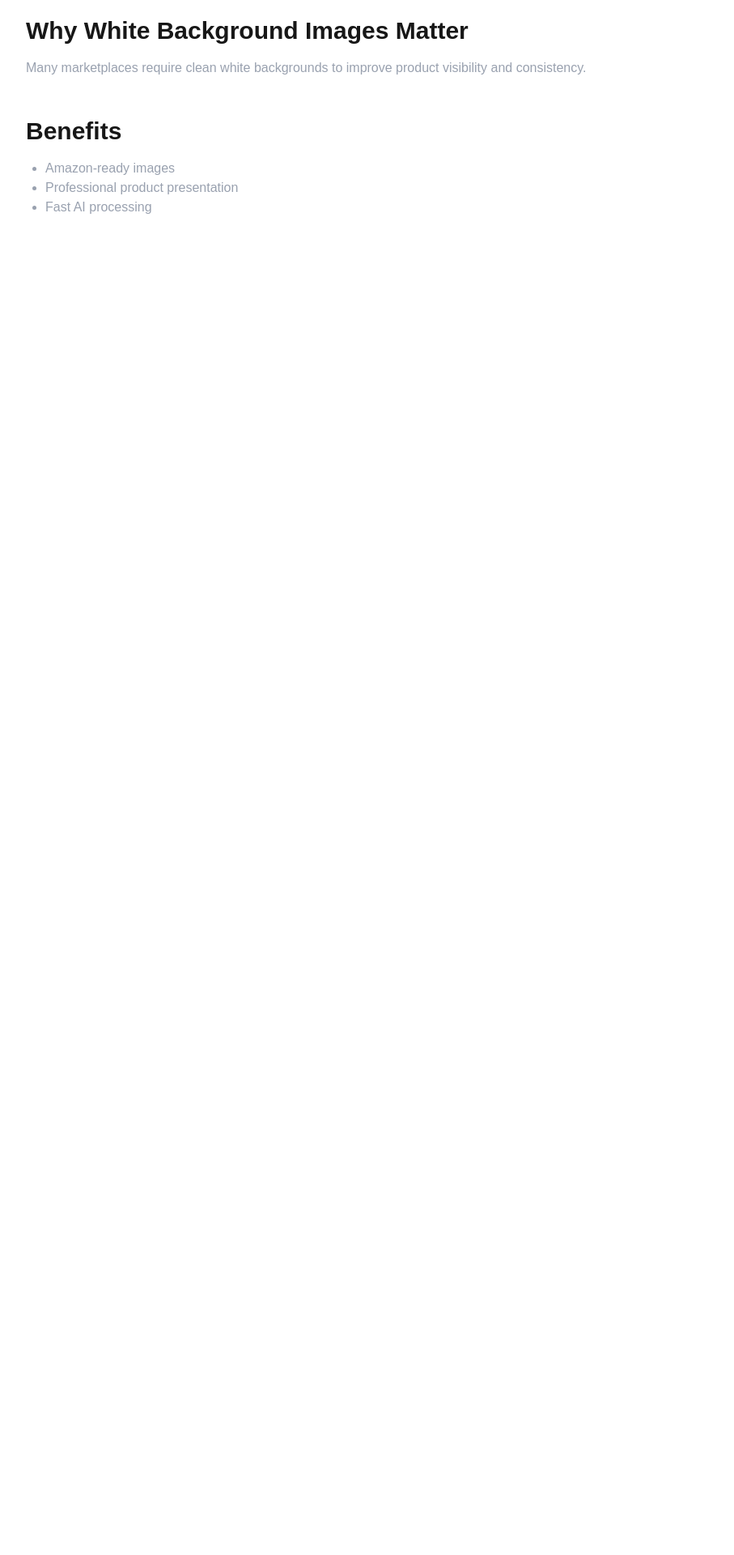
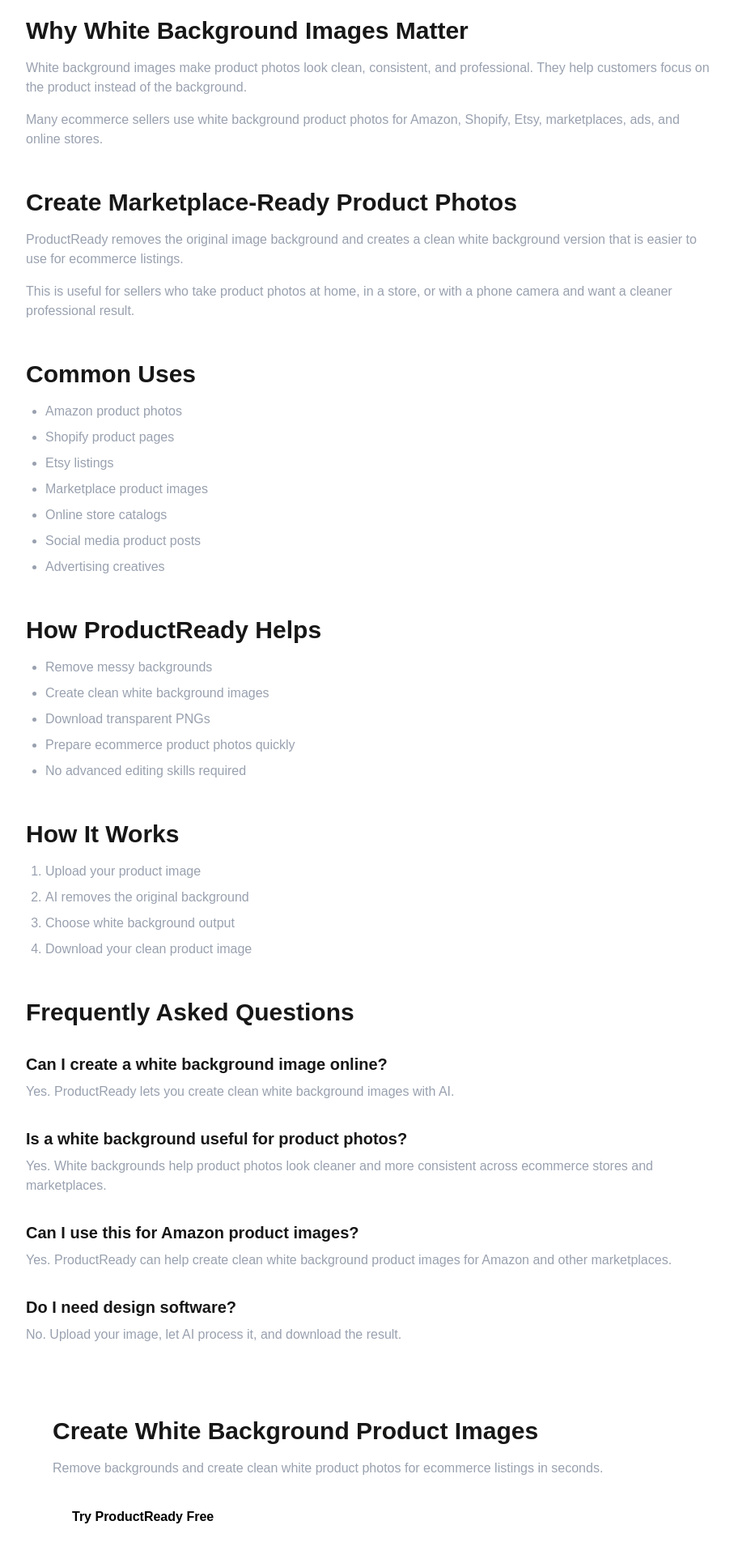
Before and after one commit to myaprak48/productready, a Next.js app: page /white-background-image in a window 1280 px wide. Shown: the part 244-2164 px from the top of the page at 81% size, without its empty margins (184-1091 px from the left). Before the commit the page ends 800 px from the top, so only its background shows below. Built offline with nearby package versions, Linux system fonts and the light colour scheme.

Commit message:
Improve White Background SEO page

```diff
--- a/app/white-background-image/page.tsx
+++ b/app/white-background-image/page.tsx
@@ -1,7 +1,7 @@
 export const metadata = {
   title: "White Background Image Maker | ProductReady",
   description:
-    "Create white background images instantly with AI. Perfect for Amazon product photos and ecommerce marketplaces.",
+    "Create clean white background images with AI. Make professional ecommerce product photos for Amazon, Shopify, Etsy, and online marketplaces.",
 };
 
 export default function Page() {
@@ -12,27 +12,128 @@
       </h1>
 
       <p className="text-xl text-gray-400 mb-8">
-        Turn any product photo into a clean white background image in seconds.
-        Perfect for Amazon, Shopify and ecommerce marketplaces.
+        Create clean white background product images in seconds. ProductReady
+        helps ecommerce sellers remove backgrounds and generate professional
+        marketplace-ready images with AI.
       </p>
 
       <h2 className="text-3xl font-bold mt-12 mb-4">
         Why White Background Images Matter
       </h2>
 
+      <p className="text-gray-400 mb-4">
+        White background images make product photos look clean, consistent, and
+        professional. They help customers focus on the product instead of the
+        background.
+      </p>
+
       <p className="text-gray-400">
-        Many marketplaces require clean white backgrounds to improve product visibility and consistency.
+        Many ecommerce sellers use white background product photos for Amazon,
+        Shopify, Etsy, marketplaces, ads, and online stores.
       </p>
 
       <h2 className="text-3xl font-bold mt-12 mb-4">
-        Benefits
+        Create Marketplace-Ready Product Photos
       </h2>
 
-      <ul className="list-disc pl-6 text-gray-400">
-        <li>Amazon-ready images</li>
-        <li>Professional product presentation</li>
-        <li>Fast AI processing</li>
+      <p className="text-gray-400 mb-4">
+        ProductReady removes the original image background and creates a clean
+        white background version that is easier to use for ecommerce listings.
+      </p>
+
+      <p className="text-gray-400">
+        This is useful for sellers who take product photos at home, in a store,
+        or with a phone camera and want a cleaner professional result.
+      </p>
+
+      <h2 className="text-3xl font-bold mt-12 mb-4">
+        Common Uses
+      </h2>
+
+      <ul className="list-disc pl-6 text-gray-400 space-y-2">
+        <li>Amazon product photos</li>
+        <li>Shopify product pages</li>
+        <li>Etsy listings</li>
+        <li>Marketplace product images</li>
+        <li>Online store catalogs</li>
+        <li>Social media product posts</li>
+        <li>Advertising creatives</li>
       </ul>
+
+      <h2 className="text-3xl font-bold mt-12 mb-4">
+        How ProductReady Helps
+      </h2>
+
+      <ul className="list-disc pl-6 text-gray-400 space-y-2">
+        <li>Remove messy backgrounds</li>
+        <li>Create clean white background images</li>
+        <li>Download transparent PNGs</li>
+        <li>Prepare ecommerce product photos quickly</li>
+        <li>No advanced editing skills required</li>
+      </ul>
+
+      <h2 className="text-3xl font-bold mt-12 mb-4">
+        How It Works
+      </h2>
+
+      <ol className="list-decimal pl-6 text-gray-400 space-y-2">
+        <li>Upload your product image</li>
+        <li>AI removes the original background</li>
+        <li>Choose white background output</li>
+        <li>Download your clean product image</li>
+      </ol>
+
+      <h2 className="text-3xl font-bold mt-12 mb-4">
+        Frequently Asked Questions
+      </h2>
+
+      <h3 className="text-xl font-semibold mt-8 mb-2">
+        Can I create a white background image online?
+      </h3>
+      <p className="text-gray-400">
+        Yes. ProductReady lets you create clean white background images with AI.
+      </p>
+
+      <h3 className="text-xl font-semibold mt-8 mb-2">
+        Is a white background useful for product photos?
+      </h3>
+      <p className="text-gray-400">
+        Yes. White backgrounds help product photos look cleaner and more
+        consistent across ecommerce stores and marketplaces.
+      </p>
+
+      <h3 className="text-xl font-semibold mt-8 mb-2">
+        Can I use this for Amazon product images?
+      </h3>
+      <p className="text-gray-400">
+        Yes. ProductReady can help create clean white background product images
+        for Amazon and other marketplaces.
+      </p>
+
+      <h3 className="text-xl font-semibold mt-8 mb-2">
+        Do I need design software?
+      </h3>
+      <p className="text-gray-400">
+        No. Upload your image, let AI process it, and download the result.
+      </p>
+
+      <div className="mt-14 p-8 rounded-3xl border border-white/10 bg-white/5">
+        <h2 className="text-3xl font-bold mb-4">
+          Create White Background Product Images
+        </h2>
+
+        <p className="text-gray-400 mb-6">
+          Remove backgrounds and create clean white product photos for ecommerce
+          listings in seconds.
+        </p>
+
+        <a
+          href="/"
+          className="inline-block rounded-full bg-white text-black px-6 py-3 font-semibold"
+        >
+          Try ProductReady Free
+        </a>
+      </div>
     </main>
   );
 }
```
